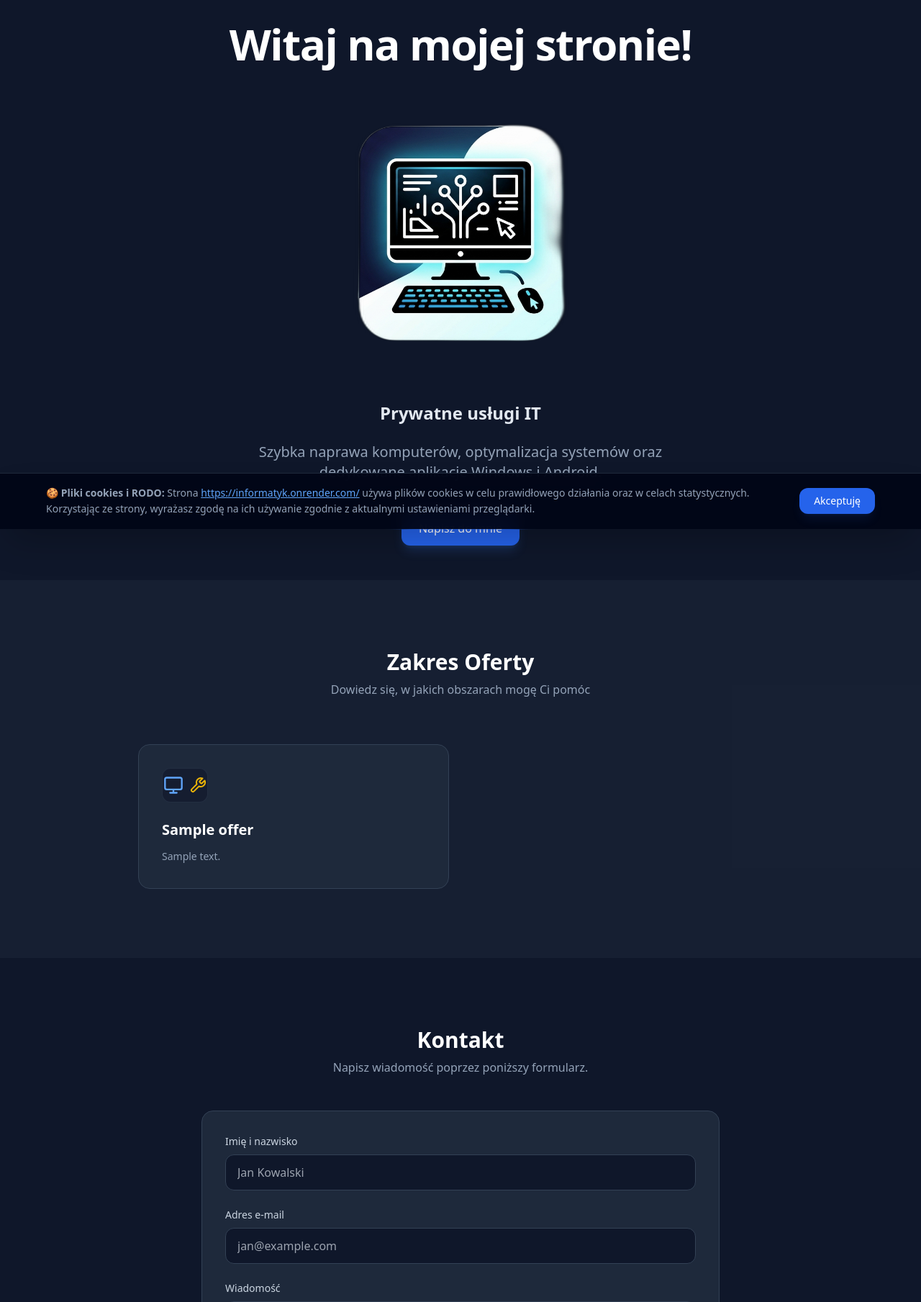
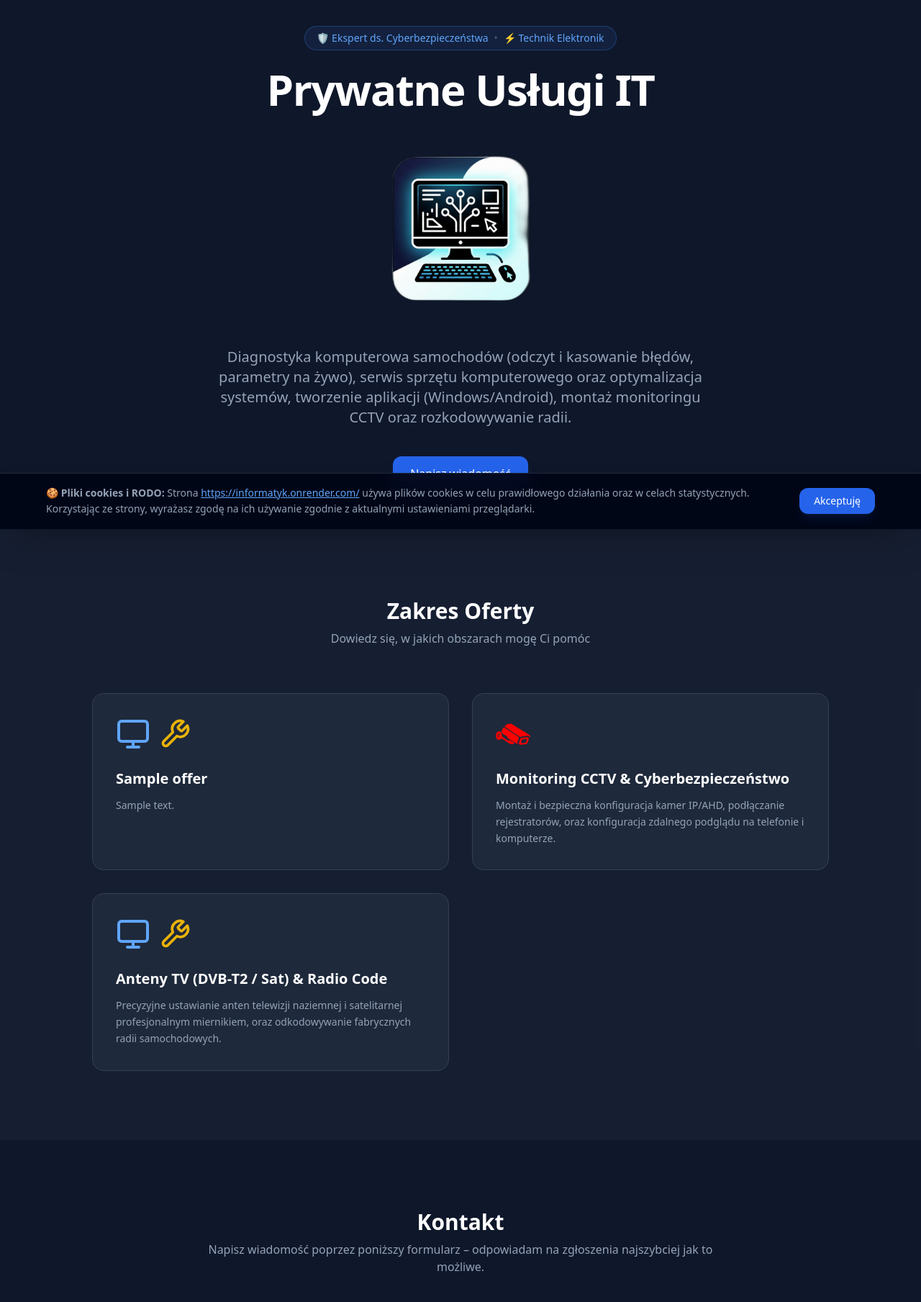
Before and after one commit to lotnik34/informatyk, a Python web app: template templates/index.html in a window 1280 px wide. Shown: the part 65-1874 px from the top of the page at 72% size. Run offline with Jinja, Linux system fonts and the light colour scheme; the template is opened without the code that fills it: most values are stand-ins (such as "Sample title", 1, 10 or a date in 2020); some libraries are stand-ins or nearby versions.

Commit message:
Add files via upload

```diff
--- a/main.py
+++ b/main.py
@@ -30,8 +30,8 @@ OFFERS = [
         "icon": "code",
     },
     {
-        "title": "Serwis i Wsparcie IT",
-        "description": "Diagnostyka sprzętowa, usuwanie usterek, optymalizacja systemów i doradztwo technologiczne.",
+        "title": "Serwis komputerowy i Diagnostyka Komputerowa Pojazdów",
+        "description": "Diagnostyka komputerowa samochodów (odczyt i kasowanie błędów, parametry na żywo), serwis sprzętu komputerowego oraz optymalizacja systemów.",
         "icon": "wrench",
     },
 ]
--- a/templates/index.html
+++ b/templates/index.html
@@ -3,11 +3,12 @@
 <head>
     <meta charset="UTF-8">
     <meta name="viewport" content="width=device-width, initial-scale=1.0">
-    <title>Informatyk</title>
+    <title>Informatyk </title>
     <script src="https://cdn.tailwindcss.com"></script>
 </head>
 <body class="bg-slate-900 text-slate-100 font-sans antialiased relative">
 
+    <!-- NAWIGACJA -->
     <nav class="fixed top-0 left-0 w-full bg-slate-900/90 backdrop-blur-md border-b border-slate-800 z-50">
         <div class="max-w-6xl mx-auto px-6 h-16 flex items-center justify-between">
             <a href="#o-mnie" class="text-xl font-bold text-blue-500 tracking-wide">Informatyk</a>
@@ -19,36 +20,43 @@
         </div>
     </nav>
 
+    <!-- SEKCJA HERO / O MNIE -->
     <section id="o-mnie" class="min-h-screen flex items-center justify-center pt-24 pb-12 px-6">
         <div class="max-w-4xl text-center space-y-6">
+
+            <!-- Odznaka kwalifikacji -->
+            <div class="inline-flex items-center gap-2 bg-blue-500/10 border border-blue-500/30 text-blue-400 px-4 py-1.5 rounded-full text-xs sm:text-sm font-medium">
+                <span>🛡️ Ekspert ds. Cyberbezpieczeństwa</span>
+                <span class="text-slate-600">•</span>
+                <span>⚡ Technik Elektronik</span>
+            </div>
+
             <h1 class="text-4xl sm:text-6xl font-extrabold text-white tracking-tight">
-                Witaj na mojej stronie!
+                Prywatne Usługi IT
             </h1>
 
+            <!-- Czysty kontener dla przezroczystej grafiki bez efektu świetlnego -->
             <div class="flex justify-center my-6">
                 <img
                     src="/static/komputer.png"
                     alt="Komputer"
-                    class="w-[32rem] sm:w-[40rem] md:w-[48rem] max-w-full h-auto rounded-2xl object-cover"
+                    class="w-80 sm:w-[28rem] md:w-[32rem] max-w-full h-auto object-contain"
                 >
             </div>
 
-            <p class="text-slate-200 text-2xl font-semibold">
-                Prywatne usługi IT
+            <p class="text-slate-400 text-lg sm:text-xl font-normal max-w-2xl mx-auto leading-relaxed">
+                Diagnostyka komputerowa samochodów (odczyt i kasowanie błędów, parametry na żywo), serwis sprzętu komputerowego oraz optymalizacja systemów, tworzenie aplikacji (Windows/Android), montaż monitoringu CCTV oraz rozkodowywanie radii.
             </p>
 
-            <p class="text-slate-400 text-lg sm:text-xl font-normal max-w-2xl mx-auto leading-relaxed">
-                Szybka naprawa komputerów, optymalizacja systemów oraz dedykowane aplikacje Windows i Android.
-            </p>
-
-            <div class="pt-4">
-                <a href="#kontakt" class="inline-block bg-blue-600 hover:bg-blue-500 text-white font-medium px-6 py-3 rounded-xl shadow-lg shadow-blue-500/20 transition-all">
-                    Napisz do mnie
+            <div class="pt-4 flex flex-col sm:flex-row items-center justify-center gap-4">
+                <a href="#kontakt" class="inline-block bg-blue-600 hover:bg-blue-500 text-white font-medium px-6 py-3 rounded-xl shadow-lg shadow-blue-500/20 transition-all w-full sm:w-auto">
+                    Napisz wiadomość
                 </a>
             </div>
         </div>
     </section>
 
+    <!-- SEKCJA OFERTY -->
     <section id="oferty" class="py-24 bg-slate-800/50">
         <div class="max-w-6xl mx-auto px-6">
             <div class="text-center mb-16">
@@ -56,29 +64,27 @@
                 <p class="text-slate-400 mt-2">Dowiedz się, w jakich obszarach mogę Ci pomóc</p>
             </div>
 
-            <div class="grid md:grid-cols-2 gap-8 max-w-4xl mx-auto">
+            <!-- Dynamiczna pętla Flask/FastAPI -->
+            <div class="grid md:grid-cols-2 gap-8 max-w-5xl mx-auto">
+                {% if offers %}
                     {% for offer in offers %}
                     <div class="bg-slate-800 p-8 rounded-2xl border border-slate-700 hover:border-blue-500/50 transition-all group">
-                    <div class="w-16 h-12 bg-slate-900/60 p-2 rounded-xl flex items-center justify-center gap-2 mb-6 border border-slate-700/50 group-hover:border-blue-500/30 transition-colors">
+                        <div class="flex items-center gap-3 mb-6">
                             {% if offer.icon == 'code' %}
-                        <!-- Realne logo Python -->
-                        <svg class="w-7 h-7 shrink-0" viewBox="0 0 128 128">
+                            <svg class="w-12 h-12 shrink-0" viewBox="0 0 128 128">
                                 <path fill="#3776AB" d="M63.3 3.03c-28.5 0-26.7 12.36-26.7 12.36l.03 12.8h27.3v3.86H25.32S8 30.12 8 58.82c0 28.7 15.08 27.68 15.08 27.68h9.02v-12.7s-.49-15.08 14.84-15.08h25.68s14.35.24 14.35-13.86V16.89S108.9 3.03 63.3 3.03zm-14.8 9.38a4.4 4.4 0 1 1 0 8.8 4.4 4.4 0 0 1 0-8.8z"/>
                                 <path fill="#FFD43B" d="M64.7 124.97c28.5 0 26.7-12.36 26.7-12.36l-.03-12.8H64.07v-3.86h38.62s17.32 1.93 17.32-26.77c0-28.7-15.08-27.68-15.08-27.68h-9.02v12.7s.49 15.08-14.84 15.08H55.39s-14.35-.24-14.35 13.86v28.03s-2.03 13.86 43.66 13.86zm14.8-9.38a4.4 4.4 0 1 1 0 8.8 4.4 4.4 0 0 1 0 8.8z"/>
                             </svg>
-                        <!-- Realne logo Android -->
-                        <svg class="w-7 h-7 shrink-0" viewBox="0 0 24 24" fill="#3DDC84">
+                            <svg class="w-12 h-12 shrink-0" viewBox="0 0 24 24" fill="#3DDC84">
                                 <path d="M17.523 15.3414c-.5511 0-.9993-.4486-.9993-.9997 0-.5511.4482-.9993.9993-.9993.5511 0 .9993.4482.9993.9993 0 .5511-.4482.9997-.9993.9997m-11.046 0c-.5511 0-.9993-.4486-.9993-.9997 0-.5511.4482-.9993.9993-.9993.5511 0 .9993.4482.9993.9993 0 .5511-.4482.9997-.9993.9997m11.4045-6.02l1.9973-3.4592c.1251-.2167.0508-.4928-.1659-.6179-.2167-.1251-.4928-.0508-.6179.1659l-2.0227 3.5033C15.3802 8.1287 13.7385 7.7 12 7.7c-1.7385 0-3.3802.4287-5.0744 1.2135L4.9029 5.4103c-.1251-.2167-.4012-.291-.6179-.1659-.2167.1251-.291.4012-.1659.6179l1.9973 3.4592C2.6847 11.2332.321 14.7335.0342 18.818h23.9316c-.2868-4.0845-2.6505-7.5848-6.0843-9.4966"/>
                             </svg>
                             {% else %}
-                        <!-- Monitor Komputera -->
-                        <svg class="w-7 h-7 text-blue-400 shrink-0" fill="none" stroke="currentColor" viewBox="0 0 24 24">
+                            <svg class="w-12 h-12 text-blue-400 shrink-0" fill="none" stroke="currentColor" viewBox="0 0 24 24">
                                 <rect x="2" y="3" width="20" height="14" rx="2" stroke-width="2"/>
                                 <line x1="8" y1="21" x2="16" y2="21" stroke-width="2" stroke-linecap="round"/>
                                 <line x1="12" y1="17" x2="12" y2="21" stroke-width="2"/>
                             </svg>
-                        <!-- Realny Klucz Warsztatowy -->
-                        <svg class="w-6 h-6 text-yellow-500 shrink-0" fill="none" stroke="currentColor" viewBox="0 0 24 24">
+                            <svg class="w-11 h-11 text-yellow-500 shrink-0" fill="none" stroke="currentColor" viewBox="0 0 24 24">
                                 <path stroke-linecap="round" stroke-linejoin="round" stroke-width="2" d="M14.7 6.3a1 1 0 000 1.4l1.6 1.6a1 1 0 001.4 0l3.77-3.77a6 6 0 01-7.94 7.94l-6.91 6.91a2.12 2.12 0 01-3-3l6.91-6.91a6 6 0 017.94-7.94l-3.76 3.76z"/>
                             </svg>
                             {% endif %}
@@ -93,15 +99,47 @@
                         <p class="text-slate-400 text-sm leading-relaxed">{{ offer.description }}</p>
                     </div>
                     {% endfor %}
+                {% endif %}
+
+                <!-- Karta: CCTV / Monitoring -->
+                <div class="bg-slate-800 p-8 rounded-2xl border border-slate-700 hover:border-blue-500/50 transition-all group">
+                    <div class="flex items-center gap-3 mb-6">
+                        <img src="/static/cctv.png" alt="CCTV" class="w-12 h-12 object-contain shrink-0">
+                    </div>
+                    <h3 class="text-xl font-bold text-white mb-3">Monitoring CCTV & Cyberbezpieczeństwo</h3>
+                    <p class="text-slate-400 text-sm leading-relaxed">
+                        Montaż i bezpieczna konfiguracja kamer IP/AHD, podłączanie rejestratorów, oraz konfiguracja zdalnego podglądu na telefonie i komputerze.
+                    </p>
+                </div>
+
+                <!-- Karta: Anteny TV & Radio Code -->
+                <div class="bg-slate-800 p-8 rounded-2xl border border-slate-700 hover:border-blue-500/50 transition-all group">
+                    <div class="flex items-center gap-3 mb-6">
+                        <svg class="w-12 h-12 text-blue-400 shrink-0" fill="none" stroke="currentColor" viewBox="0 0 24 24">
+                            <rect x="2" y="3" width="20" height="14" rx="2" stroke-width="2"/>
+                            <line x1="8" y1="21" x2="16" y2="21" stroke-width="2" stroke-linecap="round"/>
+                            <line x1="12" y1="17" x2="12" y2="21" stroke-width="2"/>
+                        </svg>
+                        <svg class="w-11 h-11 text-yellow-500 shrink-0" fill="none" stroke="currentColor" viewBox="0 0 24 24">
+                            <path stroke-linecap="round" stroke-linejoin="round" stroke-width="2" d="M14.7 6.3a1 1 0 000 1.4l1.6 1.6a1 1 0 001.4 0l3.77-3.77a6 6 0 01-7.94 7.94l-6.91 6.91a2.12 2.12 0 01-3-3l6.91-6.91a6 6 0 017.94-7.94l-3.76 3.76z"/>
+                        </svg>
+                    </div>
+                    <h3 class="text-xl font-bold text-white mb-3">Anteny TV (DVB-T2 / Sat) & Radio Code</h3>
+                    <p class="text-slate-400 text-sm leading-relaxed">
+                        Precyzyjne ustawianie anten telewizji naziemnej i satelitarnej profesjonalnym miernikiem, oraz odkodowywanie fabrycznych radii samochodowych.
+                    </p>
+                </div>
+
             </div>
         </div>
     </section>
 
+    <!-- SEKCJA KONTAKT -->
     <section id="kontakt" class="py-24">
         <div class="max-w-3xl mx-auto px-6">
             <div class="text-center mb-12">
                 <h2 class="text-3xl font-bold text-white">Kontakt</h2>
-                <p class="text-slate-400 mt-2">Napisz wiadomość poprzez poniższy formularz.</p>
+                <p class="text-slate-400 mt-2">Napisz wiadomość poprzez poniższy formularz – odpowiadam na zgłoszenia najszybciej jak to możliwe.</p>
             </div>
 
             {% if message_sent %}
@@ -126,7 +164,7 @@
             </div>
             {% endif %}
 
-            <form action="/kontakt" method="POST" enctype="multipart/form-data" class="space-y-6 bg-slate-800 p-8 rounded-2xl border border-slate-700">
+            <form action="/kontakt" method="POST" enctype="multipart/form-data" class="space-y-6 bg-slate-800 p-8 rounded-2xl border border-slate-700 shadow-xl">
                 <div>
                     <label class="block text-sm font-medium text-slate-300 mb-2">Imię i nazwisko</label>
                     <input type="text" name="name" required class="w-full bg-slate-900 border border-slate-700 rounded-xl px-4 py-3 text-white focus:outline-none focus:border-blue-500 transition-colors" placeholder="Jan Kowalski">
@@ -137,14 +175,14 @@
                 </div>
                 <div>
                     <label class="block text-sm font-medium text-slate-300 mb-2">Wiadomość</label>
-                    <textarea name="message" rows="4" required class="w-full bg-slate-900 border border-slate-700 rounded-xl px-4 py-3 text-white focus:outline-none focus:border-blue-500 transition-colors" placeholder="Wpisz treść wiadomości..."></textarea>
+                    <textarea name="message" rows="4" required class="w-full bg-slate-900 border border-slate-700 rounded-xl px-4 py-3 text-white focus:outline-none focus:border-blue-500 transition-colors" placeholder="Opisz usterkę komputera, samochodu lub projekt..."></textarea>
                 </div>
                 <div>
                     <label class="block text-sm font-medium text-slate-300 mb-2">Załączniki (zdjęcia, wideo lub dokumenty - opcjonalnie)</label>
                     <input type="file" name="attachment" multiple class="w-full bg-slate-900 border border-slate-700 rounded-xl px-4 py-3 text-slate-400 file:mr-4 file:py-2 file:px-4 file:rounded-lg file:border-0 file:bg-blue-600 file:text-white file:font-medium hover:file:bg-blue-500 transition-colors cursor-pointer">
                 </div>
 
-                <!-- POLE CAPTCHA (WERYFIKACJA MATEMATYCZNA) -->
+                <!-- CAPTCHA -->
                 <div class="bg-slate-900/60 p-4 rounded-xl border border-slate-700/80">
                     <label class="block text-sm font-medium text-slate-300 mb-2">
                         🛡️ Weryfikacja anty-spamowa: Ile to jest
@@ -154,18 +192,19 @@
                     <input type="number" name="captcha_answer" required class="w-full sm:w-32 bg-slate-900 border border-slate-700 rounded-xl px-4 py-2.5 text-white focus:outline-none focus:border-blue-500 transition-colors" placeholder="Wynik">
                 </div>
 
-                <button type="submit" class="w-full bg-blue-600 hover:bg-blue-500 text-white font-medium py-3 rounded-xl transition-colors cursor-pointer">
+                <button type="submit" class="w-full bg-blue-600 hover:bg-blue-500 text-white font-medium py-3 rounded-xl transition-colors cursor-pointer shadow-lg shadow-blue-500/20">
                     Wyślij wiadomość
                 </button>
             </form>
         </div>
     </section>
 
+    <!-- FOOTER -->
     <footer class="border-t border-slate-800 py-8 text-center text-slate-500 text-sm">
         &copy; 2026. Wszystkie prawa zastrzeżone.
     </footer>
 
-    <!-- PASEK INFORMACYJNY COOKIES / RODO -->
+    <!-- COOKIES BANNER -->
     <div id="cookie-banner" class="hidden fixed bottom-0 left-0 w-full bg-slate-950/95 border-t border-slate-800 text-slate-300 p-4 z-50 backdrop-blur-md shadow-2xl">
         <div class="max-w-6xl mx-auto flex flex-col sm:flex-row items-center justify-between gap-4 text-xs sm:text-sm">
             <p class="leading-relaxed text-slate-400 text-center sm:text-left">
```
Also changed, not shown: static/cctv.png (added). Lines whose indentation alone changed are shown as unchanged.
